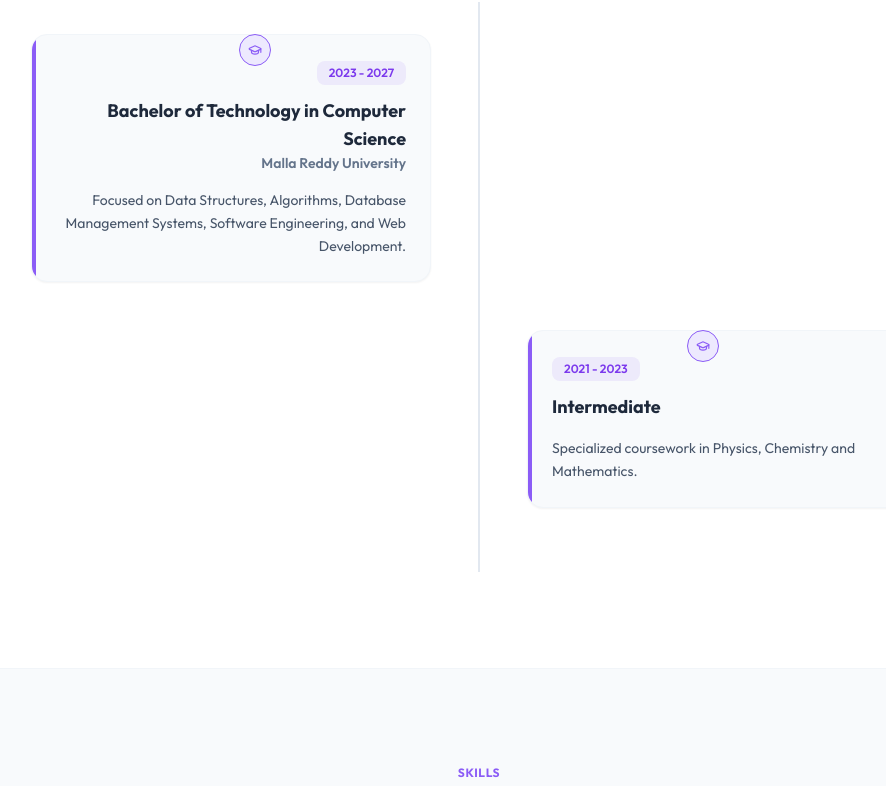
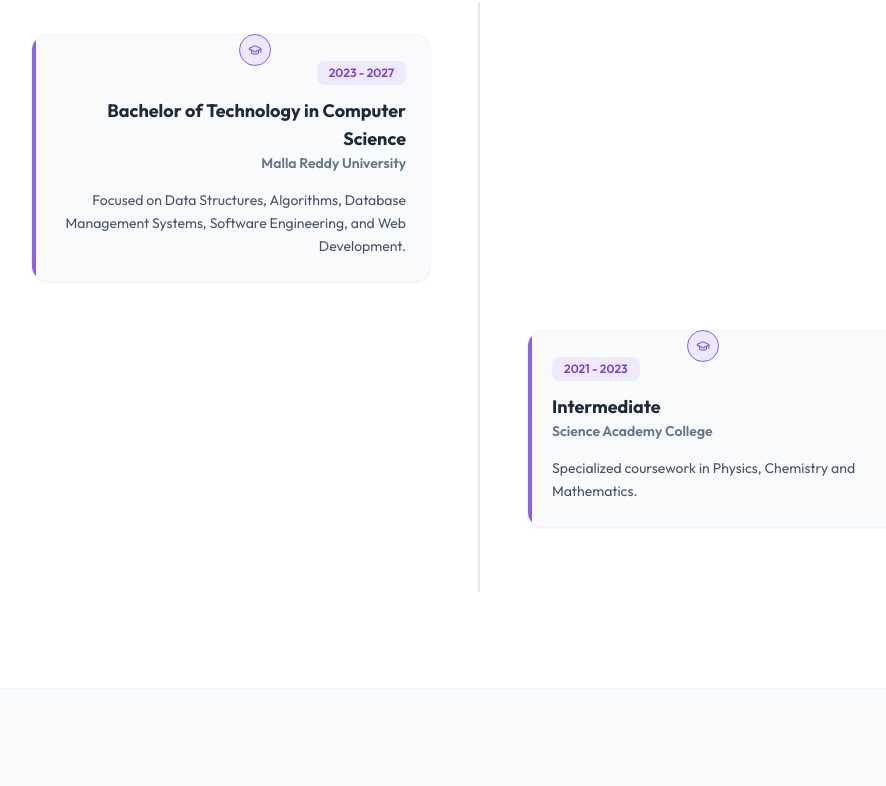
Before and after one commit to Nagesh576/portfolio2, a React (Vite) app in the folder frontend/: page / in a window 1280 px wide. Shown: the part 1666-2452 px from the top of the page, without its empty margins (161-1047 px from the left). Built offline with nearby package versions, Linux system fonts and the light colour scheme; no server answers.

Commit message:
third commit

```diff
--- a/frontend/src/components/About.jsx
+++ b/frontend/src/components/About.jsx
@@ -12,7 +12,7 @@ const About = () => {
     },
     {
       title: 'Intermediate',
-      // organization: 'Science Academy College',
+      organization: 'Science Academy College',
       duration: '2021 - 2023',
       description: 'Specialized coursework in Physics, Chemistry and Mathematics.'
     }
```
